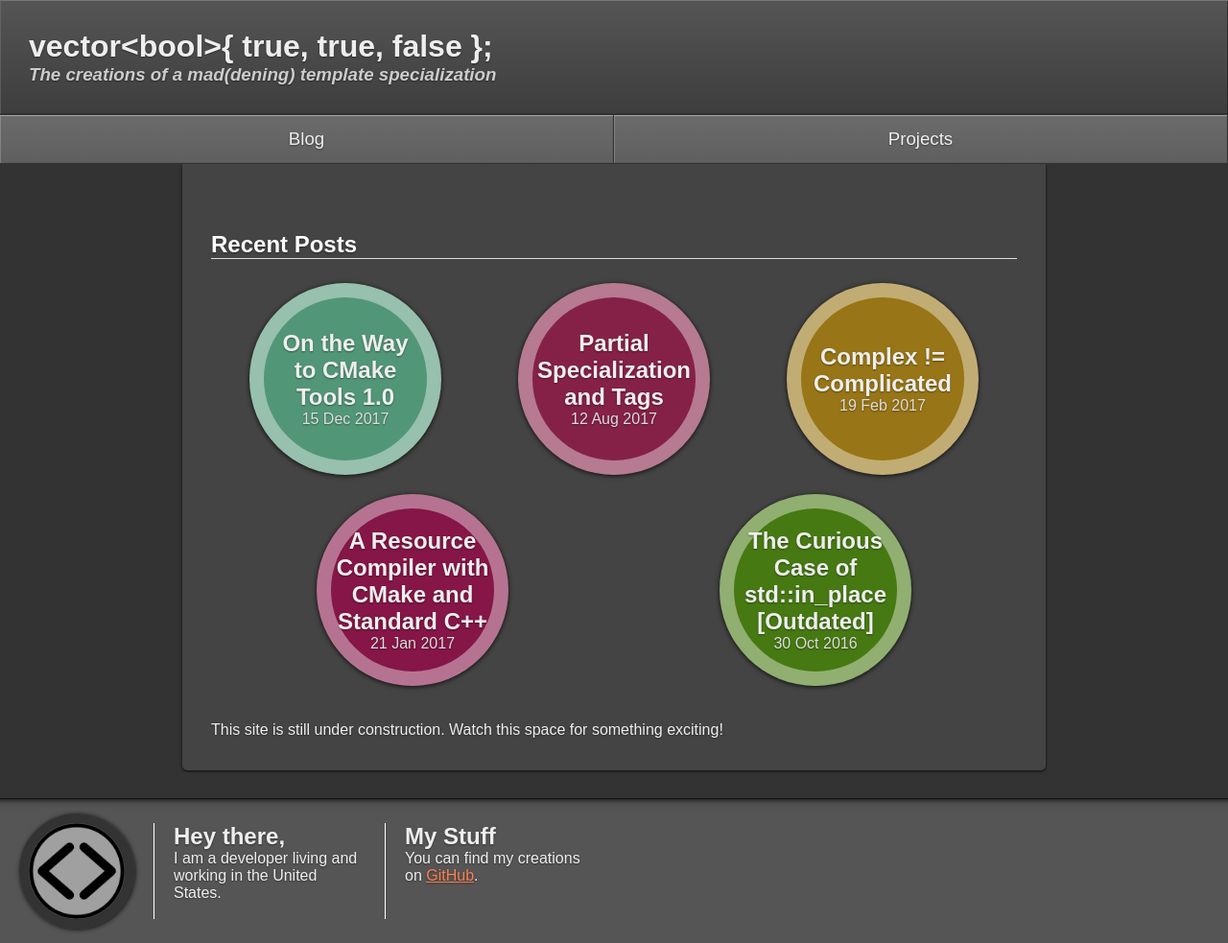
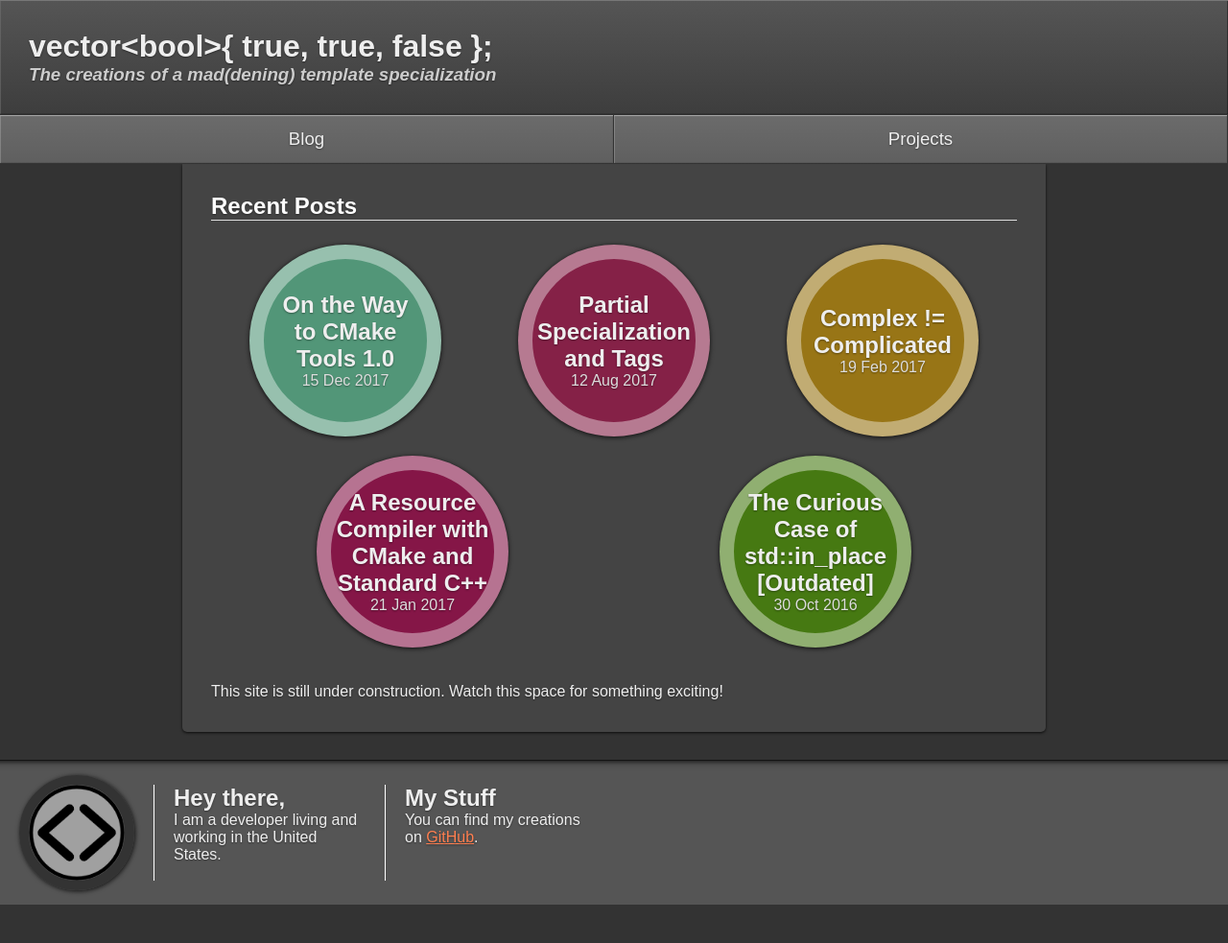
Before and after one commit to vector-of-bool/vector-of-bool.github.io, a Jekyll site: the page built from index.html, in a window 1280 px wide. Shown: the whole page at 96% size. Built offline with Jekyll 4.4.1, drawn with Linux system fonts in a browser that asks for light colours; after the commit the page ends 943 px from its top, so only the background shows below that.

Commit message:
Fix some spacing text spacing issues

```diff
--- a/_includes/inline-styles.css
+++ b/_includes/inline-styles.css
@@ -134,7 +134,8 @@ vb-content [clipper] {
   padding: 30px;
 }
 
-.post p{
+.post p,
+.post li {
   line-height: 1.5em;
 }
 
@@ -251,7 +252,8 @@ vb-content div[content]:not(.override-img-styles) img {
   height: auto !important;
 }
 
-ol > :not(:first-child) {
+ol > :not(:first-child),
+ul > :not(:first-child) {
   margin-top: 10px;
 }
 
@@ -378,8 +380,14 @@ div.page-container h2,
 div.page-container h3 {
   color: #fcfcfc;
   border-bottom: 1px solid #ddd;
+  margin-bottom: 15px;
+}
+
+
+div.page-container h1:not(:first-child),
+div.page-container h2:not(:first-child),
+div.page-container h3:not(:first-child) {
   margin-top: 40px;
-  margin-bottom: 15px;
 }
 
 div.page-container p {
--- a/index.html
+++ b/index.html
@@ -3,13 +3,6 @@ layout: page-noheader
 
 digits: [1,2,3,4,5,6,7,8,9]
 ---
-
-<platinum-sw-register auto-register clients-claim>
-  <platinum-sw-fetch path="network-test.html" handler="networkOnly"></platinum-sw-fetch>
-  <platinum-sw-fetch path="/" handler="networkOnly"></platinum-sw-fetch>
-  <platinum-sw-fetch path="/20../.*" handler="fastest"></platinum-sw-fetch>
-  <platinum-sw-cache default-cache-strategy="networkFirst"></platinum-sw-cache>
-</platinum-sw-register>
 
 
 <h2>Recent Posts</h2>
@@ -23,6 +16,13 @@ digits: [1,2,3,4,5,6,7,8,9]
   {% endfor %}
 </div>
 
+<platinum-sw-register auto-register clients-claim>
+  <platinum-sw-fetch path="network-test.html" handler="networkOnly"></platinum-sw-fetch>
+  <platinum-sw-fetch path="/" handler="networkOnly"></platinum-sw-fetch>
+  <platinum-sw-fetch path="/20../.*" handler="fastest"></platinum-sw-fetch>
+  <platinum-sw-cache default-cache-strategy="networkFirst"></platinum-sw-cache>
+</platinum-sw-register>
+
 <p>
   This site is still under construction. Watch this space for something exciting!
 </p>
```
